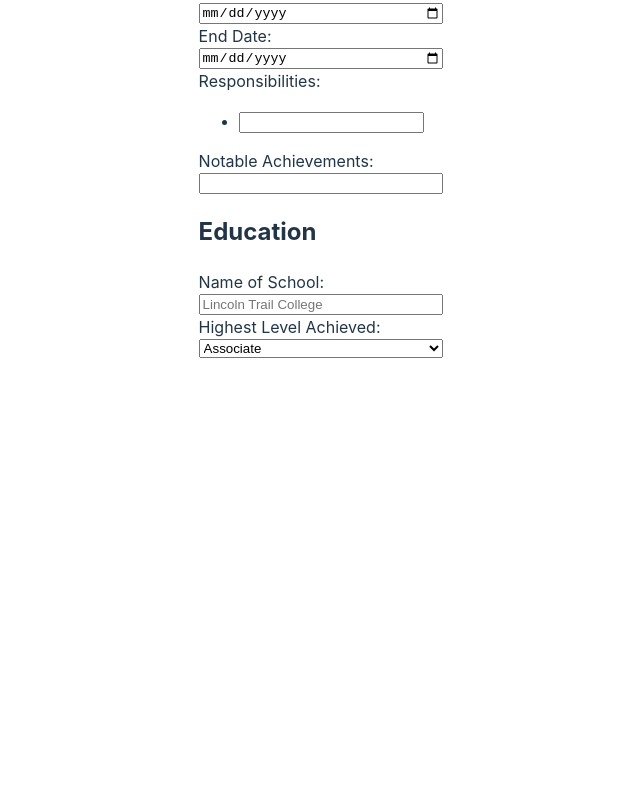
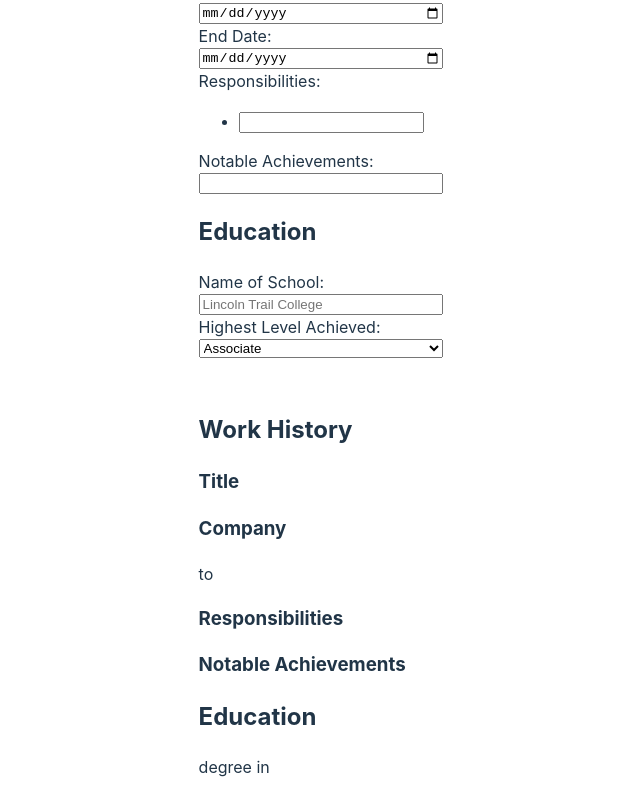
Before and after one commit to Cragt/CV-App, a React (Vite) app: page / in a window 1280 px wide. Shown: the part 398-1193 px from the top of the page, without its empty margins (319-959 px from the left). Before the commit the page ends 800 px from the top, so only its background shows below. Built offline with nearby package versions, Linux system fonts and the light colour scheme.

Commit message:
Add classes for component styling

```diff
--- a/src/components/preview.jsx
+++ b/src/components/preview.jsx
@@ -11,21 +11,43 @@ export default function Preview({ formData }) {
     achievement,
     school,
     degree,
+    major,
   } = formData;
 
   return (
     <div>
-      <p>{fullName}</p>
+      <h1>{fullName}</h1>
+      <div
+        className="email-number"
+        style={{
+          backgroundColor:
+            formData.email || formData.number ? "orange" : "transparent",
+        }}
+      >
+        <p>{number}</p>
         <p>{email}</p>
-      <p>{number}</p>
+      </div>
+      <div className="work-history">
+        <h2>Work History</h2>
+        <h3>Title</h3>
         <p>{title}</p>
+        <h3>Company</h3>
         <p>{company}</p>
-      <p>{startDate}</p>
-      <p>{endDate}</p>
+        <p>
+          {startDate} to {endDate}
+        </p>
+        <h3>Responsibilities</h3>
         <p>{responsible}</p>
+        <h3>Notable Achievements</h3>
         <p>{achievement}</p>
+      </div>
+      <div className="education">
+        <h2>Education</h2>
+        <p>
+          {degree} degree in {major}
+        </p>
         <p>{school}</p>
-      <p>{degree}</p>
+      </div>
     </div>
   );
 }
```
Lines whose indentation alone changed are shown as unchanged.
